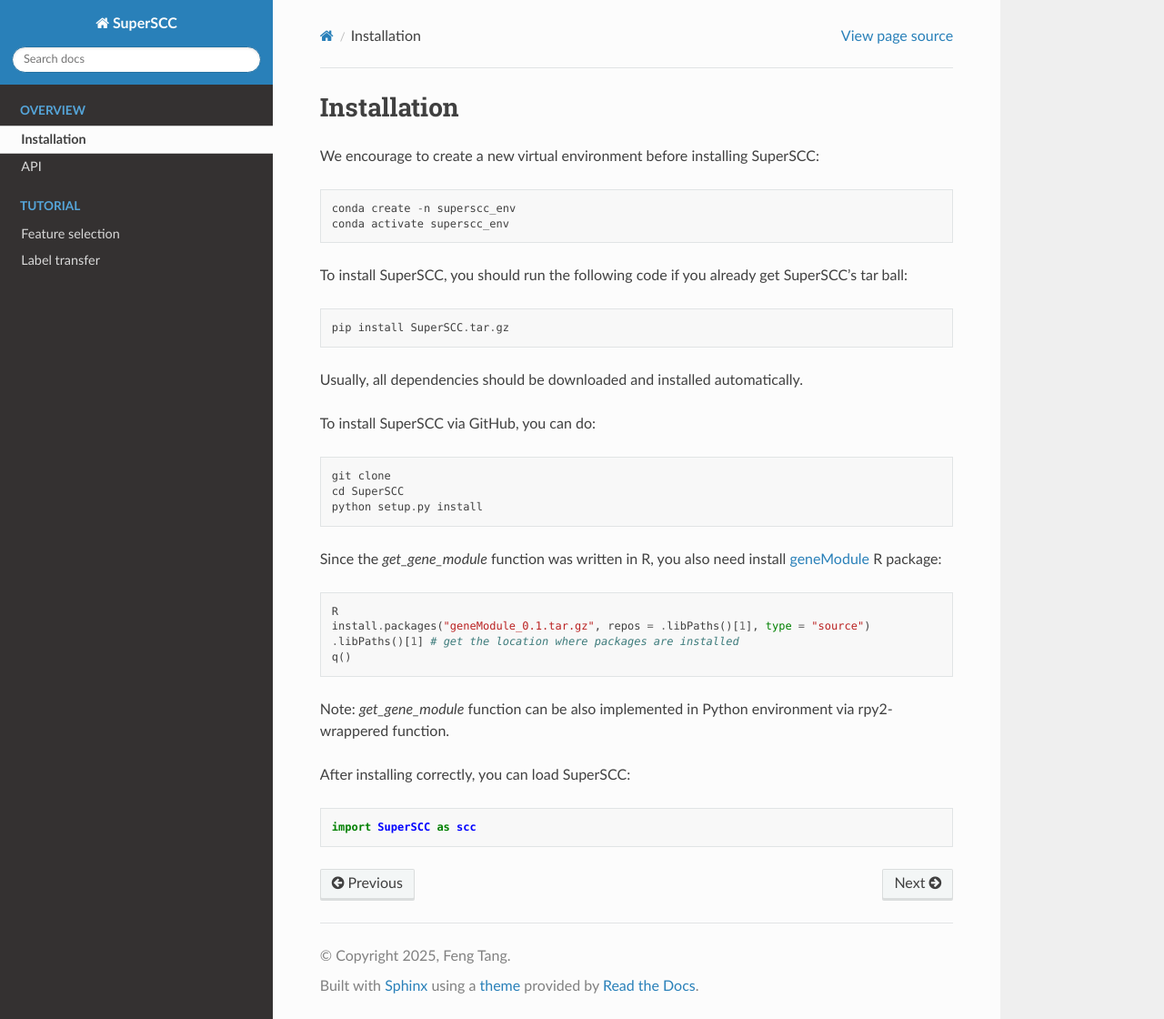
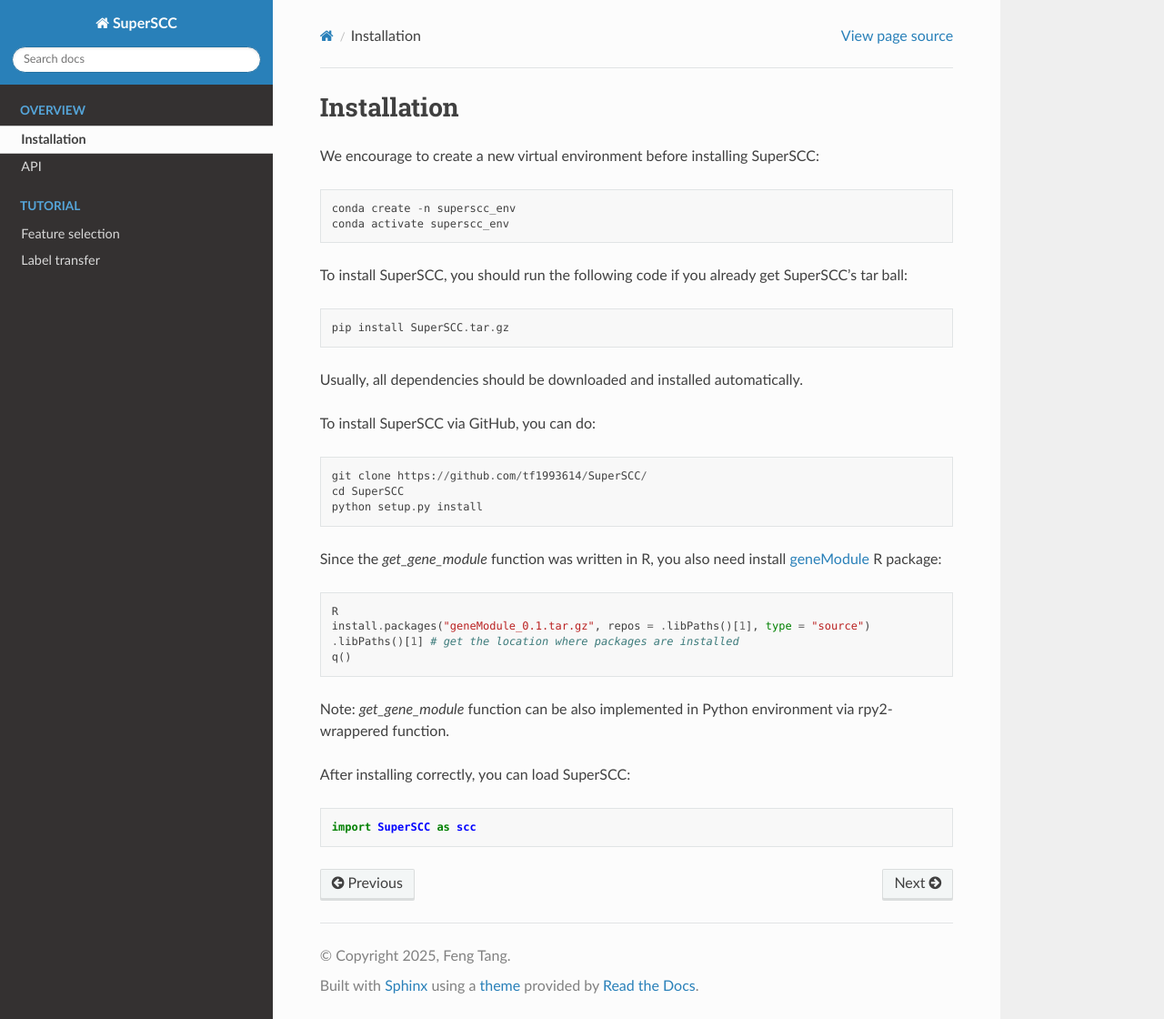
Before and after one commit to tf1993614/SuperSCC, a Sphinx documentation site: the page built from docs/source/Installation.rst, in a window 1280 px wide and 1120 px high. Shown: the whole window at 91% size. Built offline with Sphinx 7.4.7 and the Read the Docs theme 3.1.0, drawn with Linux system fonts in a browser that asks for light colours; pages that are not in the unit, such as notebooks, are missing from menus; some of the changed lines change nothing that is shown.

Commit message:
Update Installation.rst

```diff
--- a/docs/source/Installation.rst
+++ b/docs/source/Installation.rst
@@ -14,7 +14,7 @@
 
 To install SuperSCC via GitHub, you can do::
 
-        git clone
+        git clone https://github.com/tf1993614/SuperSCC/
         cd SuperSCC
         python setup.py install
 
```
